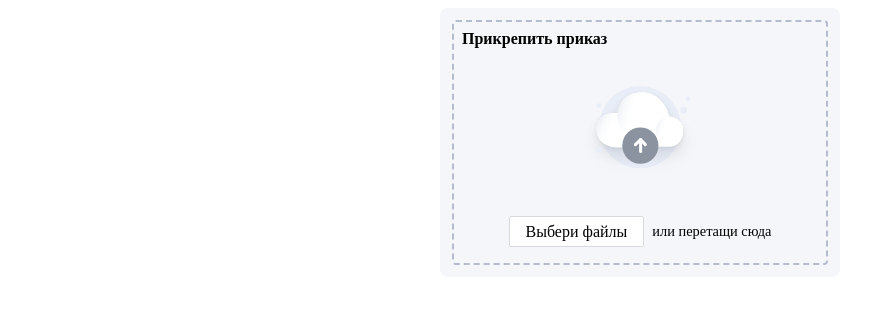
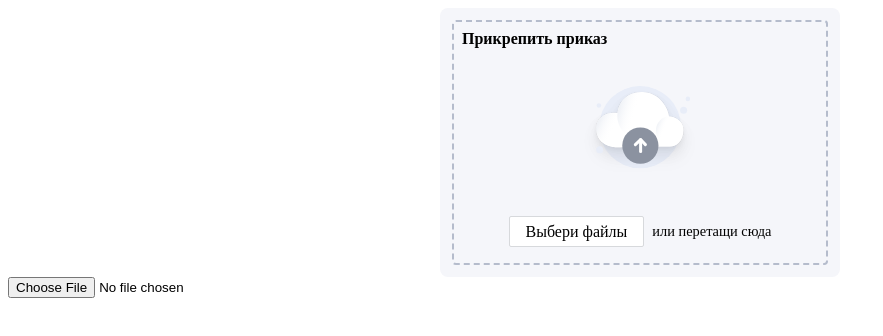
Before and after one commit to huntercront/file-input-test, a plain HTML site: page index.html in a window 1280 px wide. Shown: the whole page, without its empty margins (0-883 px from the left). Drawn offline with Linux system fonts and the light colour scheme.

Commit message:
add test

```diff
--- a/index.html
+++ b/index.html
@@ -30,12 +30,20 @@
         <span class="drag-drop-instruction">или перетащи сюда</span>
 
        </div>
+
+
+
+
       </div>
      </div>
     </div>
    </div>
   </div>
 
+
+
+  <input type="file" id="fileElem" accept="image/png, image/jpeg, image/gif;capture=camera">
+
  </body>
  <script src="./app.js"></script>
 
```
